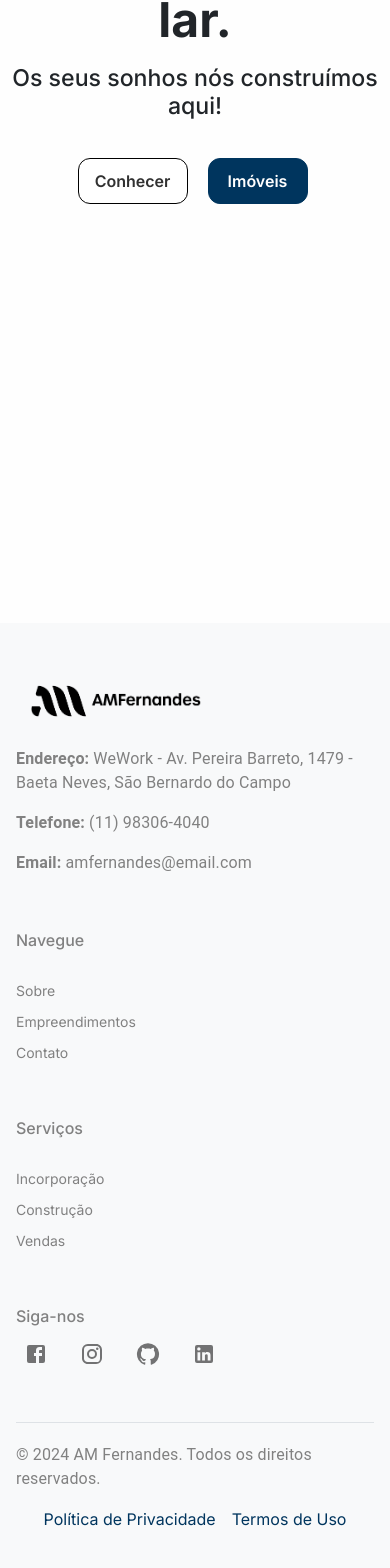
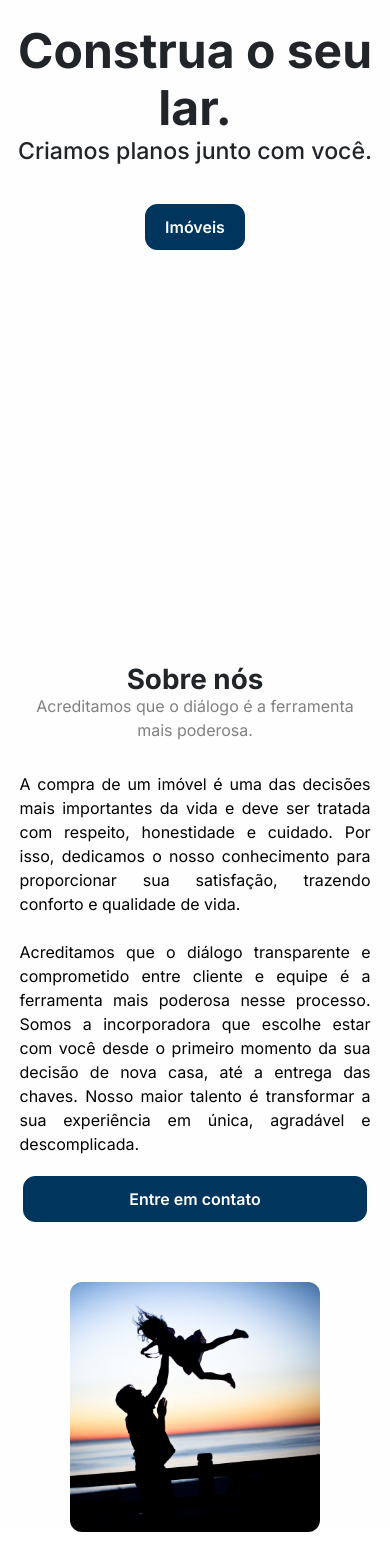
Before and after one commit to itseriqq/desafio-am-fernandes, a Next.js app: page / in a window 390 px wide. Shown: the part 305-1873 px from the top of the page. Built offline with nearby package versions, Linux system fonts and the light colour scheme.

Commit message:
Created 'about' section on home page

```diff
--- /dev/null
+++ b/src/app/components/CustomizedSections/AboutTheCompany/AboutTheCompany.jsx
@@ -0,0 +1,43 @@
+import React from 'react'
+import styles from "./aboutthecompany.module.css"
+
+import Link from 'next/link';
+import Image from 'next/image';
+
+
+const AboutTheCompany = () => {
+    return (
+        <div className={styles.container}>
+            <div className={styles.header}>
+                <div className={styles.title}>
+                    <h1>Sobre nós</h1>
+                    <span style={{ marginTop: '-10px' }}>Acreditamos que o diálogo é a ferramenta mais poderosa.</span>
+                </div>
+
+                <div className={styles.texto}>
+                    <span>A compra de um imóvel é uma das decisões mais importantes da vida e deve ser tratada com respeito,
+                        honestidade e cuidado. Por isso, dedicamos o nosso conhecimento para proporcionar sua satisfação,
+                        trazendo conforto e qualidade de vida.
+                        <br />
+                        <br />
+                        Acreditamos que o diálogo transparente e comprometido entre cliente e equipe é a ferramenta mais poderosa
+                        nesse processo. Somos a incorporadora que escolhe estar com você desde o primeiro momento
+                        da sua decisão de nova casa, até a entrega das chaves.
+                        Nosso maior talento é transformar a sua experiência em única, agradável e descomplicada.</span>
+                </div>
+
+
+                <div className={styles.divBotao}>
+                    <Link href="/contato" className={`link ${styles.botao}`}>Entre em contato</Link>
+                </div>
+            </div>
+            <div className={styles.about}>
+                <div className={styles.imagem}>
+                    <Image fill src="/about-img.avif" alt="family" />
+                </div>
+            </div>
+        </div>
+    )
+}
+
+export default AboutTheCompany
--- /dev/null
+++ b/src/app/components/CustomizedSections/AboutTheCompany/aboutthecompany.module.css
@@ -0,0 +1,157 @@
+.container {
+    width: 100%;
+    display: flex;
+    flex-wrap: wrap;
+    justify-content: space-between;
+    margin-bottom: 40px;
+    /* border-top: 1px solid #e9e9e9e9; */
+    margin-bottom: 50px;
+    height: 80vh;
+    animation: fadeIn 1s ease-in-out;
+    transition: opacity 0.6s ease-out, transform 0.6s ease-out;
+}
+
+.container.visible {
+    opacity: 1;
+    transform: translateY(0);
+}
+
+.header {
+    width: 40%;
+    padding-top: 40px;
+    margin-right: auto;
+    margin-left: 40px;
+    display: flex;
+    align-content: center;
+    flex-direction: column;
+    justify-content: space-around;
+    animation: fadeIn 1.2s ease-in-out;
+}
+
+.header .title {
+    display: flex;
+    flex-direction: column;
+}
+
+.header .title span {
+    color: rgb(129, 129, 129);
+}
+
+.header h1 {
+    font-weight: 700;
+}
+
+.header .texto {
+    text-align: justify;
+    color: black;
+}
+
+.divBotao {
+    width: 100%;
+    display: flex;
+    justify-content: flex-start;
+    flex-direction: column;
+    margin-top: 10px;
+}
+
+.divBotao .botao {
+    display: flex;
+    align-items: center;
+    justify-content: center;
+    cursor: pointer;
+    padding-top: 10px;
+    padding-bottom: 10px;
+    width: 98%;
+    /* color: rgb(49, 49, 49); */
+    color: white;
+    margin: 10px;
+    border: 1px solid #00355E;
+    border-radius: 12px;
+    background-color: #00355E;
+    font-weight: 600;
+}
+
+.divBotao .botao:hover {
+    transition: .2s ease-in-out;
+    color: rgb(0, 0, 0);
+    background-color: rgb(245, 245, 245);
+    border: 1px solid #00233E;
+}
+
+.about {
+    width: 50%;
+    animation: fadeIn 1.2s ease-in-out;
+}
+
+.about .imagem {
+    position: relative;
+    width: 100%;
+    height: 100%;
+    object-fit: cover;
+    border-radius: 12px;
+    overflow: hidden;
+}
+
+.about img {
+    width: 100%;
+    height: 100%;
+    object-fit: cover;
+}
+
+
+@media (max-width: 992px) {
+    .container {
+        flex-direction: column;
+        flex-wrap: wrap;
+        height: max-content;
+    }
+
+    .header {
+        width: 90%;
+        display: flex;
+        margin-right: auto;
+        margin-left: auto;
+        align-items: center;
+        justify-content: center;
+        text-align: center;
+        margin-bottom: 50px;
+    }
+
+    .title {
+        margin-bottom: 30px;
+    }
+
+    .divBotao .botao {
+        margin-right: auto;
+        margin-left: auto;
+    }
+
+    .about {
+        width: 500px;
+        height: 400px;
+        display: flex;
+        align-items: center;
+        justify-content: center;
+        margin-right: auto;
+        margin-left: auto;
+    }
+}
+
+@media (max-width: 500px) {
+    .about {
+        width: 250px;
+        height: 250px;
+    }
+}
+
+@keyframes fadeIn {
+    0% {
+        opacity: 0;
+        transform: translateY(20px);
+    }
+
+    100% {
+        opacity: 1;
+        transform: translateY(0);
+    }
+}
--- a/src/app/components/HeroSections/HeroSectionOne/HeroSectionOne.jsx
+++ b/src/app/components/CustomizedSections/HeroSection/HeroSection.jsx
@@ -4,17 +4,17 @@ import styles from "./herosectionone.module.css"
 import GlobalsStyles from "@/app/globals.css"
 import Link from 'next/link'
 
-const HeroSectionOne = () => {
+const HeroSection = () => {
     return (
-        <div className={`container ${styles.container}`}>
+        <div className={`container-fluid ${styles.container}`}>
             <div className="row d-flex align-items-center justify-content-center">
                 <div className="col-12">
                     <div className={styles.txt}>
                         <h1>Construa o seu lar.</h1>
-                        <h3>Os seus sonhos nós construímos aqui!</h3>
+                        <h3 style={{marginTop: '-15px'}}>Criamos planos junto com você.</h3>
                     </div>
                     <div className={`${styles.botoes}`}>
-                        <button className={`${styles.botao}`}>Conhecer</button>
+                        {/* <button className={`${styles.botao}`}>Conhecer</button> */}
                         <Link className={`botaoLink`} href='/imoveis'>Imóveis</Link>
                     </div>
                 </div>
@@ -23,4 +23,4 @@ const HeroSectionOne = () => {
     )
 }
 
-export default HeroSectionOne
+export default HeroSection
--- a/src/app/components/HeroSections/HeroSectionOne/herosectionone.module.css
+++ b/src/app/components/CustomizedSections/HeroSection/herosectionone.module.css
@@ -1,17 +1,18 @@
 .container {
-    height: 70vh;
+    height: 100vh;
     display: flex;
     align-items: center;
     justify-content: center;
+    animation: fadeIn 1s ease-in-out;
 }
 
 .txt {
+    margin-top: -120px;
     max-width: 800px;
     display: flex;
     flex-direction: column;
-    align-items: center;
-    justify-content: center;
     text-align: center;
+    animation: fadeIn 1.2s ease-in-out;
 }
 
 .txt h1 {
@@ -27,6 +28,8 @@
     gap: 20px;
     align-items: center;
     justify-content: center;
+    animation: fadeIn 1.2s ease-in-out;
+
 }
 
 .botao {
@@ -62,3 +65,15 @@
         margin: 5px;
     }
 }
+
+
+@keyframes fadeIn {
+    0% {
+        opacity: 0;
+        transform: translateY(20px);
+    }
+    100% {
+        opacity: 1;
+        transform: translateY(0);
+    }
+}
--- a/src/app/layout.js
+++ b/src/app/layout.js
@@ -18,7 +18,7 @@ export default function RootLayout({ children }) {
         <Navbar></Navbar>
         {children}
         <Footer></Footer>
-        </body>
+      </body>
     </html>
   );
 }
--- a/src/app/page.jsx
+++ b/src/app/page.jsx
@@ -2,14 +2,16 @@
 import React, { useEffect, useState } from "react";
 import styles from "./page.module.css";
 import axios from 'axios';
-import HeroSectionOne from "./components/HeroSections/HeroSectionOne/HeroSectionOne.jsx";
+import HeroSection from "./components/CustomizedSections/HeroSection/HeroSection.jsx";
+import AboutTheCompany from "./components/CustomizedSections/AboutTheCompany/AboutTheCompany.jsx";
 
 export default function Home() {
 
   return (
     <>
       <div className={styles.corpo}>
-        <HeroSectionOne />
+        <HeroSection />
+        <AboutTheCompany></AboutTheCompany>
       </div>
     </>
   );
--- a/src/app/page.module.css
+++ b/src/app/page.module.css
@@ -1,5 +1,4 @@
 .corpo {
     background-color: #eeeeee15;
     width: 100%;
-    height: 100vh;
 }
```
Also changed, not shown: public/about-img.avif (added).
